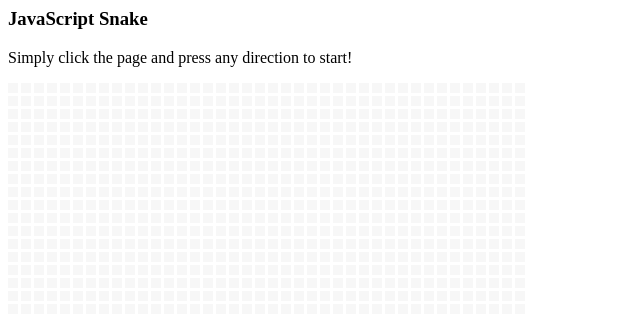
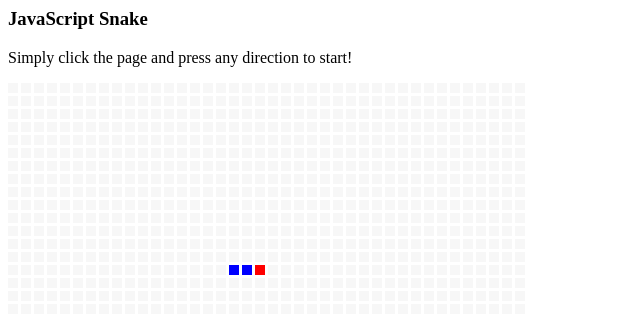
Before and after one commit to ChristopherMamian/Snake, a plain HTML site: page index.html in a window 1280 px wide. Shown: the full height of the page, 0-640 px from the left. Drawn offline with nearby package versions, Linux system fonts and the light colour scheme.

Commit message:
draw snake function

```diff
--- a/scripts/application.css
+++ b/scripts/application.css
@@ -10,3 +10,10 @@
 #content {
 	text-align: center;
 }
+
+.snake {
+	background-color:blue;
+}
+.snakeHead{
+	background-color:red;
+}
--- a/scripts/application.js
+++ b/scripts/application.js
@@ -1,3 +1,5 @@
+SNAKE = [];
+
 function draw_board(x,y){
 	var count=0;
 	var $container = $("<div></div>").css("float","left");
@@ -13,7 +15,21 @@ function draw_board(x,y){
 	$container.appendTo($("#content"));
 }
 
+function draw_snake(){
+	//initialize the snake close to center
+	$("#content").find("#580").addClass("snakeHead");
+	//initialize snake with length of 3
+	$("#content").find("#579").addClass("snake");
+	$("#content").find("#578").addClass("snake");
+
+	//push divs into SNAKE array
+	SNAKE.push(578);
+	SNAKE.push(579);
+	SNAKE.push(580);
+}
+
 
 $(document).ready(function() {
 	draw_board(40,40);
+	draw_snake();
 });
```
